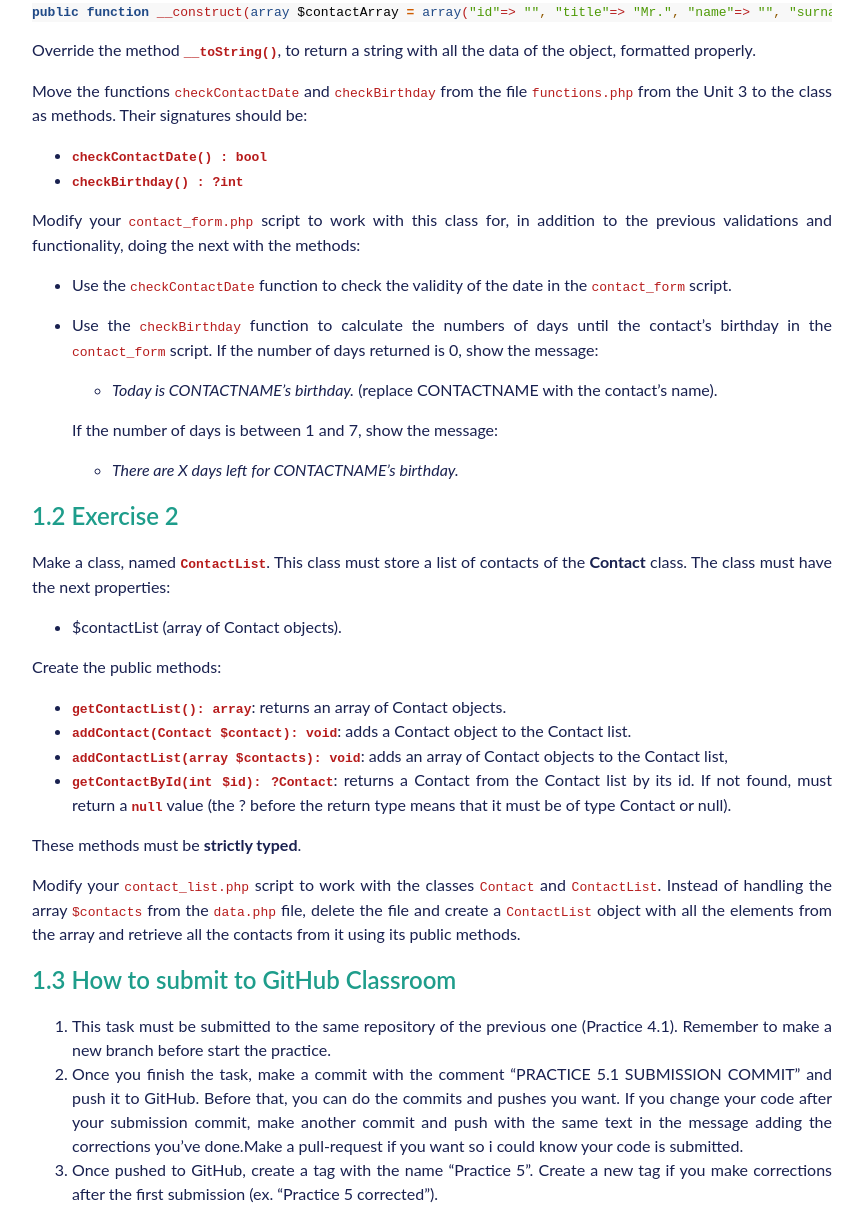
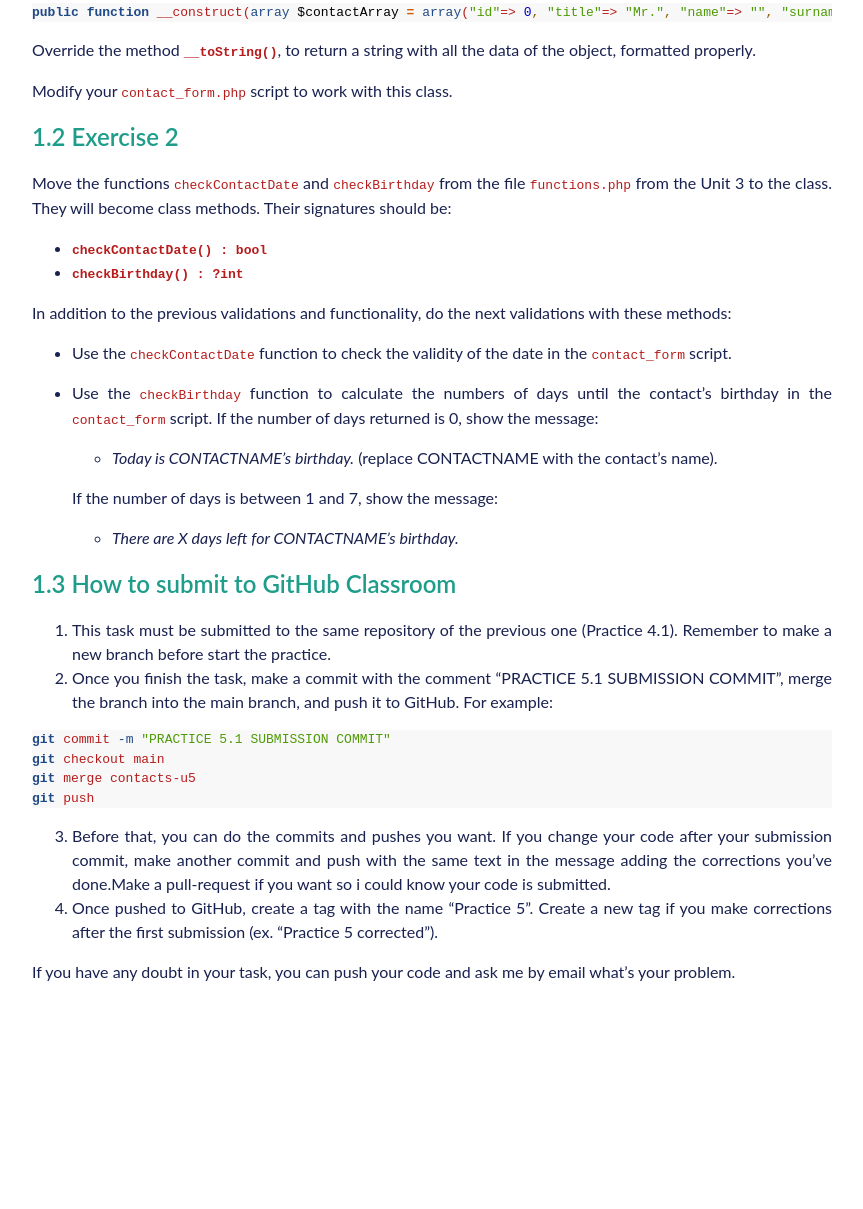
Before and after one commit to ricardoprofe/practiques_DWES_23_24_web, a plain HTML site: page U05/Practice 5.1.html in a window 1280 px wide. Shown: the part 1012-2221 px from the top of the page, without its empty margins (316-1179 px from the left). After the commit the page ends 2028 px from the top, so only its background shows below. Drawn offline with Linux system fonts and the light colour scheme.

Commit message:
modified:   U05/Practice 5.1.html 	modified:   U05/Practice 5.1.pdf

```diff
--- a/U05/Practice 5.1.html
+++ b/U05/Practice 5.1.html
@@ -11,8 +11,11 @@
         div.columns{display: flex; gap: min(4vw, 1.5em);}
         div.column{flex: auto; overflow-x: auto;}
         div.hanging-indent{margin-left: 1.5em; text-indent: -1.5em;}
-        ul.task-list{list-style: none;}
+        /* The extra [class] is a hack that increases specificity enough to
+           override a similar rule in reveal.js */
+        ul.task-list[class]{list-style: none;}
         ul.task-list li input[type="checkbox"] {
+          font-size: inherit;
           width: 0.8em;
           margin: 0 0.8em 0.2em -1.6em;
           vertical-align: middle;
@@ -163,22 +166,27 @@ Classroom</a></li>
             them default values.</p>
             <p>For example, the constructor definition could be:</p>
             <div class="sourceCode" id="cb2"><pre
-            class="sourceCode php"><code class="sourceCode php"><span id="cb2-1"><a href="#cb2-1" aria-hidden="true" tabindex="-1"></a><span class="kw">public</span> <span class="kw">function</span> <span class="bu">__construct</span>(<span class="dt">array</span> <span class="va">$contactArray</span> <span class="op">=</span> <span class="dt">array</span>(<span class="st">&quot;id&quot;</span>=&gt; <span class="st">&quot;&quot;</span><span class="ot">,</span> <span class="st">&quot;title&quot;</span>=&gt; <span class="st">&quot;Mr.&quot;</span><span class="ot">,</span> <span class="st">&quot;name&quot;</span>=&gt; <span class="st">&quot;&quot;</span><span class="ot">,</span> <span class="st">&quot;surname&quot;</span>=&gt; <span class="st">&quot;&quot;</span><span class="ot">,</span> <span class="st">&quot;birthdate&quot;</span>=&gt;<span class="st">&quot;&quot;</span><span class="ot">,</span> <span class="st">&quot;phone&quot;</span>=&gt;<span class="st">&quot;&quot;</span><span class="ot">,</span> <span class="st">&quot;email&quot;</span>=&gt;<span class="st">&quot;&quot;</span><span class="ot">,</span> <span class="st">&quot;favourite&quot;</span>=&gt;<span class="kw">false</span><span class="ot">,</span> <span class="st">&quot;important&quot;</span>=&gt;<span class="kw">false</span><span class="ot">,</span> <span class="st">&quot;archived&quot;</span>=&gt;<span class="kw">false</span>))</span></code></pre></div>
+            class="sourceCode php"><code class="sourceCode php"><span id="cb2-1"><a href="#cb2-1" aria-hidden="true" tabindex="-1"></a><span class="kw">public</span> <span class="kw">function</span> <span class="bu">__construct</span>(<span class="dt">array</span> <span class="va">$contactArray</span> <span class="op">=</span> <span class="dt">array</span>(<span class="st">&quot;id&quot;</span>=&gt; <span class="dv">0</span><span class="ot">,</span> <span class="st">&quot;title&quot;</span>=&gt; <span class="st">&quot;Mr.&quot;</span><span class="ot">,</span> <span class="st">&quot;name&quot;</span>=&gt; <span class="st">&quot;&quot;</span><span class="ot">,</span> <span class="st">&quot;surname&quot;</span>=&gt; <span class="st">&quot;&quot;</span><span class="ot">,</span> <span class="st">&quot;birthdate&quot;</span>=&gt;<span class="st">&quot;&quot;</span><span class="ot">,</span> <span class="st">&quot;phone&quot;</span>=&gt;<span class="st">&quot;&quot;</span><span class="ot">,</span> <span class="st">&quot;email&quot;</span>=&gt;<span class="st">&quot;&quot;</span><span class="ot">,</span> <span class="st">&quot;favourite&quot;</span>=&gt;<span class="kw">false</span><span class="ot">,</span> <span class="st">&quot;important&quot;</span>=&gt;<span class="kw">false</span><span class="ot">,</span> <span class="st">&quot;archived&quot;</span>=&gt;<span class="kw">false</span>))</span></code></pre></div>
             <p>Override the method
             <strong><code>__toString()</code></strong>, to return a
             string with all the data of the object, formatted
             properly.</p>
+            <p>Modify your <code>contact_form.php</code> script to work
+            with this class.</p>
+            <h2 data-number="1.2" id="exercise-2"><span
+            class="header-section-number">1.2</span> Exercise 2</h2>
             <p>Move the functions <code>checkContactDate</code> and
             <code>checkBirthday</code> from the file
-            <code>functions.php</code> from the Unit 3 to the class as
-            methods. Their signatures should be:</p>
+            <code>functions.php</code> from the Unit 3 to the class.
+            They will become class methods. Their signatures should
+            be:</p>
             <ul>
             <li><strong><code>checkContactDate() : bool</code></strong></li>
             <li><strong><code>checkBirthday() : ?int</code></strong></li>
             </ul>
-            <p>Modify your <code>contact_form.php</code> script to work
-            with this class for, in addition to the previous validations
-            and functionality, doing the next with the methods:</p>
+            <p>In addition to the previous validations and
+            functionality, do the next validations with these
+            methods:</p>
             <ul>
             <li><p>Use the <code>checkContactDate</code> function to
             check the validity of the date in the
@@ -198,38 +206,6 @@ Classroom</a></li>
             birthday.</em></li>
             </ul></li>
             </ul>
-            <h2 data-number="1.2" id="exercise-2"><span
-            class="header-section-number">1.2</span> Exercise 2</h2>
-            <p>Make a class, named
-            <strong><code>ContactList</code></strong>. This class must
-            store a list of contacts of the <strong>Contact</strong>
-            class. The class must have the next properties:</p>
-            <ul>
-            <li>$contactList (array of Contact objects).</li>
-            </ul>
-            <p>Create the public methods:</p>
-            <ul>
-            <li><strong><code>getContactList(): array</code></strong>:
-            returns an array of Contact objects.</li>
-            <li><strong><code>addContact(Contact $contact): void</code></strong>:
-            adds a Contact object to the Contact list.</li>
-            <li><strong><code>addContactList(array $contacts): void</code></strong>:
-            adds an array of Contact objects to the Contact list,</li>
-            <li><strong><code>getContactById(int $id): ?Contact</code></strong>:
-            returns a Contact from the Contact list by its id. If not
-            found, must return a <strong><code>null</code></strong>
-            value (the ? before the return type means that it must be of
-            type Contact or null).</li>
-            </ul>
-            <p>These methods must be <strong>strictly
-            typed</strong>.</p>
-            <p>Modify your <code>contact_list.php</code> script to work
-            with the classes <code>Contact</code> and
-            <code>ContactList</code>. Instead of handling the array
-            <code>$contacts</code> from the <code>data.php</code> file,
-            delete the file and create a <code>ContactList</code> object
-            with all the elements from the array and retrieve all the
-            contacts from it using its public methods.</p>
             <h2 data-number="1.3"
             id="how-to-submit-to-github-classroom"><span
             class="header-section-number">1.3</span> How to submit to
@@ -239,9 +215,17 @@ Classroom</a></li>
             the previous one (Practice 4.1). Remember to make a new
             branch before start the practice.</li>
             <li>Once you finish the task, make a commit with the comment
-            “PRACTICE 5.1 SUBMISSION COMMIT” and push it to GitHub.
-            Before that, you can do the commits and pushes you want. If
-            you change your code after your submission commit, make
+            “PRACTICE 5.1 SUBMISSION COMMIT”, merge the branch into the
+            main branch, and push it to GitHub. For example:</li>
+            </ol>
+            <div class="sourceCode" id="cb3"><pre
+            class="sourceCode bash"><code class="sourceCode bash"><span id="cb3-1"><a href="#cb3-1" aria-hidden="true" tabindex="-1"></a><span class="fu">git</span> commit <span class="at">-m</span> <span class="st">&quot;PRACTICE 5.1 SUBMISSION COMMIT&quot;</span></span>
+<span id="cb3-2"><a href="#cb3-2" aria-hidden="true" tabindex="-1"></a><span class="fu">git</span> checkout main</span>
+<span id="cb3-3"><a href="#cb3-3" aria-hidden="true" tabindex="-1"></a><span class="fu">git</span> merge contacts-u5</span>
+<span id="cb3-4"><a href="#cb3-4" aria-hidden="true" tabindex="-1"></a><span class="fu">git</span> push</span></code></pre></div>
+            <ol start="3" type="1">
+            <li>Before that, you can do the commits and pushes you want.
+            If you change your code after your submission commit, make
             another commit and push with the same text in the message
             adding the corrections you’ve done.Make a pull-request if
             you want so i could know your code is submitted.</li>
```
Also changed, not shown: 1 other file.
